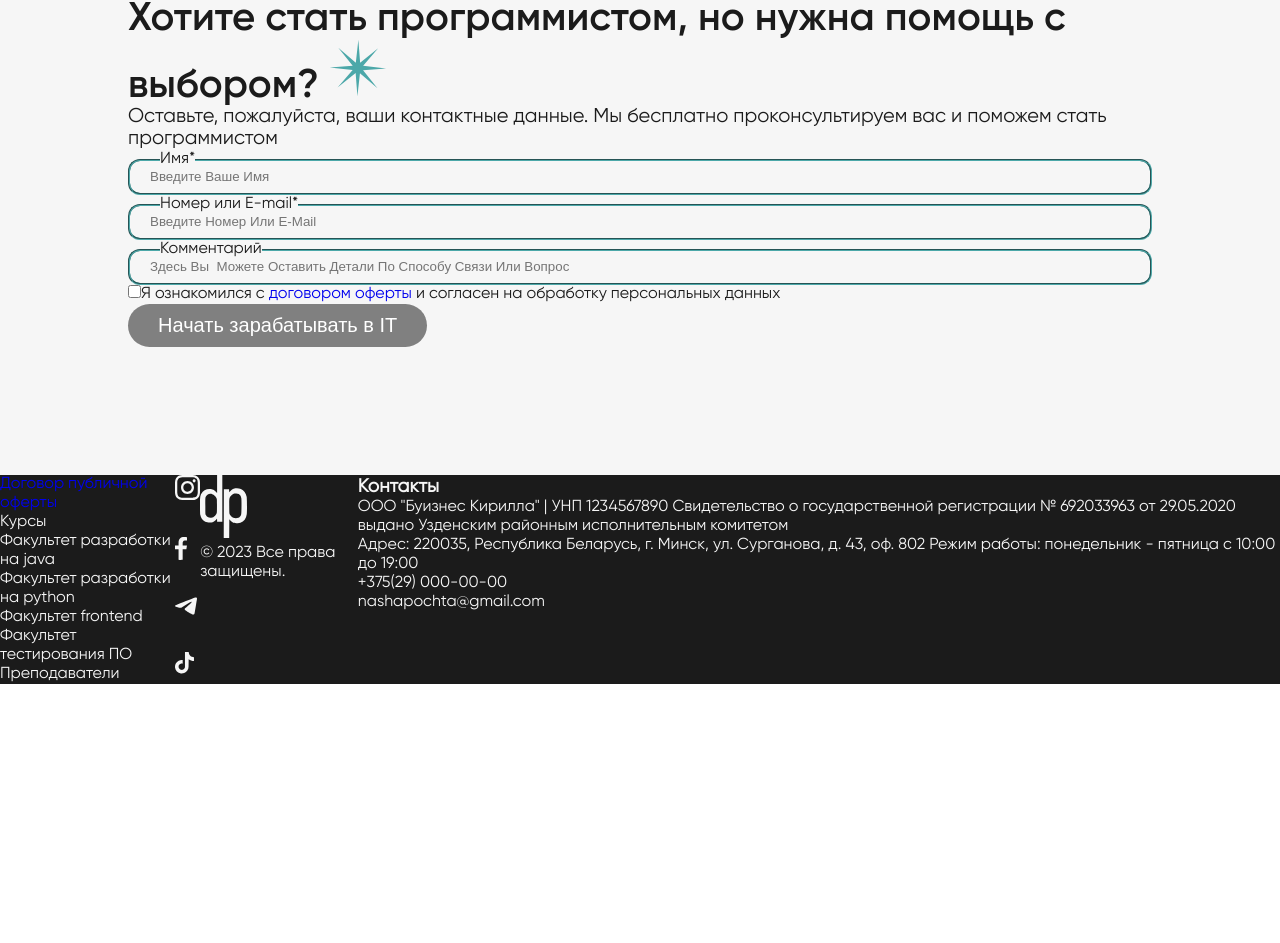
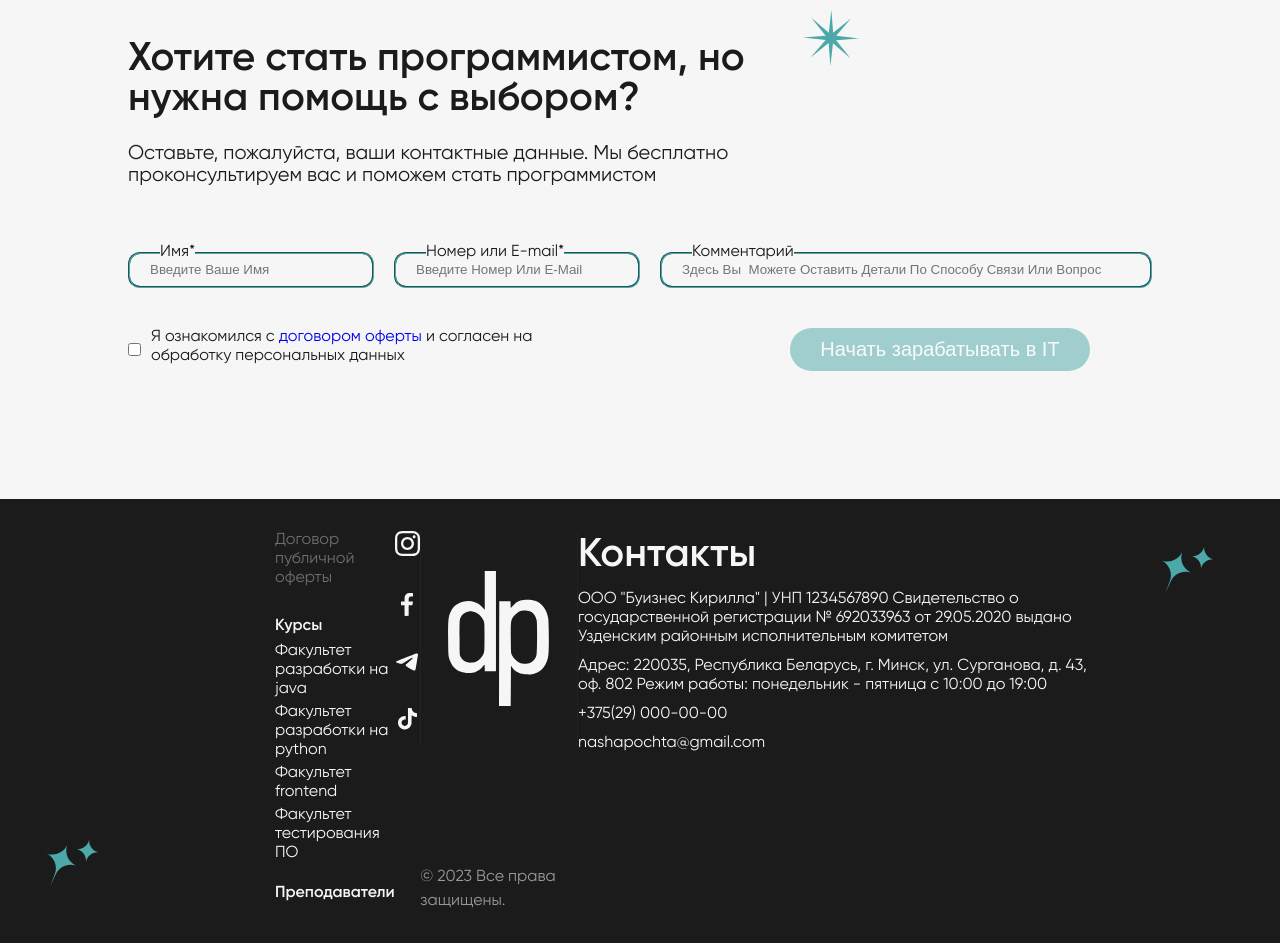
Before and after one commit to JoLiKs/dp124, a React (Create React App) app: page / in a window 1280 px wide. Shown: the part 4871-5814 px from the top of the page. Before the commit the page ends 5555 px from the top, so only its background shows below. Built offline with nearby package versions, Linux system fonts and the light colour scheme.

Commit message:
1920 finish

```diff
--- a/src/Features/FeedbackComponent/FeedbackComponent.js
+++ b/src/Features/FeedbackComponent/FeedbackComponent.js
@@ -24,6 +24,7 @@ const FeedbackComponent = () => {
                 программистом
             </p>
             <form onSubmit={handleSubmit}>
+                <div className={styles.wrapper__formInputWrapper}>
                     <Input type="text" legend="Имя*" placeholder="Введите ваше имя" value={name} onChange={setName} />
                     <Input
                         type="text"
@@ -39,12 +40,15 @@ const FeedbackComponent = () => {
                         value={comment}
                         onChange={setComment}
                     />
+                </div>
+                <div className={styles.wrapper__formSubmitWrapper}>
                     <CheckBox id="checkbox" checked={checkbox} onChange={setCheckbox}>
                         Я ознакомился с <a href="#>"> договором оферты</a> и согласен на обработку персональных данных
                     </CheckBox>
                     <Button type="submit" disabled={disabled}>
                         Начать зарабатывать в IT
                     </Button>
+                </div>
 
                 {/*<input value="" id="tel" />*/}
             </form>
--- a/src/Features/FeedbackComponent/feedBackComponent.module.scss
+++ b/src/Features/FeedbackComponent/feedBackComponent.module.scss
@@ -2,12 +2,39 @@
 .wrapper {
     margin: 128px;
     &__title {
+        position: relative;
+        width: 70%;
         font-family: gilroy-semiBold;
         font-size: 40px;
         line-height: 40px;
+        & svg {
+            position: absolute;
+            top: -30px;
+            right: -15px;
+        }
     }
     &__text {
+        margin: 24px 0 0 0;
+        width: 60%;
         font-size: 20px;
         line-height: 22px;
     }
+    &__formInputWrapper {
+        display: grid;
+        grid-template-columns: 1fr 1fr 2fr;
+        grid-column-gap: 20px;
+        margin: 56px 0 0 0;
+    }
+    &__formSubmitWrapper {
+        display: flex;
+        margin: 40px 0 0 0;
+        & div {
+            display: flex;
+            & label {
+                width: 60%;
+                margin: 0 0 0 10px;
+                cursor: pointer;
+            }
+        }
+    }
 }
--- a/src/Features/Footer/Footer.js
+++ b/src/Features/Footer/Footer.js
@@ -1,13 +1,15 @@
 import React from 'react';
-import { contacts, coursesList, LogoIcon, navBtnList } from '../../Shared';
+import { contacts, coursesList, LogoIcon, navBtnList, TwoStarsIcon } from '../../Shared';
 import { Social } from '../Header/Social';
 import { Link } from 'react-router-dom';
 import styles from './Footer.module.scss';
 
 const Footer = () => {
     return (
-        <footer className={styles.footer}>
-            <div>
+        <footer className={styles.wrapper}>
+            <TwoStarsIcon className={styles.wrapper__iconOne} />
+            <TwoStarsIcon className={styles.wrapper__iconTwo} />
+            <div className={styles.wrapper__leftSection}>
                 <a href="#">Договор публичной оферты</a>
                 <ul>
                     <li>{navBtnList[0].btnName}</li>
@@ -17,21 +19,23 @@ const Footer = () => {
                     <li>{navBtnList[1].btnName}</li>
                 </ul>
             </div>
-            <div>
+            <div className={styles.wrapper__socialSection}>
                 <Social className={styles.social} />
             </div>
-            <div>
+            <span className={styles.wrapper__border}></span>
+            <div className={styles.wrapper__logoSection}>
                 <Link to="/">
                     <LogoIcon className={styles.logo} />
                 </Link>
-                <p>© 2023 Все права защищены.</p>
+                <p className={styles.wrapper__logoSection__text}>© 2023 Все права защищены.</p>
             </div>
-            <div>
-                <h3>Контакты</h3>
-                <p>{contacts.witness}</p>
-                <p>{contacts.address}</p>
-                <p>{contacts.phone}</p>
-                <p>{contacts.email}</p>
+            <span className={styles.wrapper__border}></span>
+            <div className={styles.wrapper__rightSection}>
+                <h3 className={styles.wrapper__rightSection__title}>Контакты</h3>
+                <p className={styles.wrapper__rightSection__text}>{contacts.witness}</p>
+                <p className={styles.wrapper__rightSection__text}>{contacts.address}</p>
+                <p className={styles.wrapper__rightSection__text}>{contacts.phone}</p>
+                <p className={styles.wrapper__rightSection__text}>{contacts.email}</p>
             </div>
         </footer>
     );
--- a/src/Features/Footer/Footer.module.scss
+++ b/src/Features/Footer/Footer.module.scss
@@ -1,9 +1,88 @@
 @import './src/App/styles/variables';
 
-.footer {
+.wrapper {
+    position: relative;
+    display: flex;
+    justify-content: space-between;
+    width: 100%;
+    padding: 32px 182px 30px 275px;
     background: $black;
-    display: flex;
     color: $white;
+    &__leftSection {
+        & a {
+            color: #6e6e6e;
+        }
+        & ul {
+            display: flex;
+            flex-direction: column;
+            justify-content: space-between;
+            margin: 24px 0 8px 0;
+            & li {
+                font-size: 16px;
+                line-height: 19px;
+                margin: 2px 0;
+                &:last-of-type {
+                    margin: 16px 0 0 0;
+                }
+                &:last-of-type,
+                &:first-of-type {
+                    font-family: gilroy-semiBold;
+                    font-size: 16px;
+                    line-height: 24px;
+                }
+            }
+        }
+    }
+    &__socialSection {
+    }
+    &__logoSection {
+        display: flex;
+        flex-direction: column;
+        align-items: center;
+        justify-content: space-between;
+        margin: 40px 0 0 0;
+        width: 400px;
+        & svg {
+            width: 101px;
+            height: 135px;
+        }
+        &__text {
+            font-size: 16px;
+            line-height: 24px;
+            color: #999;
+        }
+    }
+    &__rightSection {
+        &__title {
+            font-family: gilroy-semiBold;
+            font-size: 40px;
+            line-height: 49px;
+        }
+        &__text {
+            width: 520px;
+            margin: 10px 0 0 0;
+            font-size: 16px;
+            line-height: 19px;
+        }
+    }
+    &__border {
+        display: block;
+        width: 2px;
+        height: 215px;
+        background-color: #232323;
+    }
+    &__iconOne,
+    &__iconTwo {
+        position: absolute;
+    }
+    &__iconOne {
+        bottom: 45px;
+        left: 28px;
+    }
+    &__iconTwo {
+        top: 37px;
+        right: 55px;
+    }
 }
 
 .logo * {
@@ -11,7 +90,9 @@
 }
 
 .social {
+    display: flex;
     flex-direction: column;
+    align-items: center;
 }
 
 .social * {
--- a/src/Features/TeachersScreen/TeacherCard.module.scss
+++ b/src/Features/TeachersScreen/TeacherCard.module.scss
@@ -25,10 +25,17 @@
         line-height: 22px;
     }
     &__teachersBlock {
+        position: relative;
         display: flex;
         justify-content: space-between;
         margin-top: 100px;
         flex-wrap: wrap;
+
+    }
+    &__teachersBlockHidden {
+        display: grid;
+        grid-template-columns: 1fr 1fr 1fr 1fr;
+        align-self: center;
     }
     &__btn {
         margin: 84px 0 0 0;
--- a/src/Features/TeachersScreen/TeachersScreen.js
+++ b/src/Features/TeachersScreen/TeachersScreen.js
@@ -39,7 +39,8 @@ const TeachersScreen = () => {
                 ))}
             </div>
             {isOpen && (
-                <div className={styles.wrapper__teachersBlock}>
+
+                <div className={styles.wrapper__teachersBlockHidden}>
                     {Object.keys(randomMizer).map((key) => {
                         if (key !== randomIndex) {
                             return teachersList[randomMizer[key]]?.map(
--- a/src/Shared/Button/Button.module.scss
+++ b/src/Shared/Button/Button.module.scss
@@ -35,7 +35,8 @@
     background-color: $turquoise;
     color: #ffffff;
     &:disabled {
-        background-color: gray;
+        background-color: $turquoise;
+        opacity: 0.5;
     }
 }
 
--- a/src/Shared/CheckBox/CheckBox.js
+++ b/src/Shared/CheckBox/CheckBox.js
@@ -7,8 +7,7 @@ export const CheckBox = ({ id, checked, onChange, label, children }) => {
     return (
         <div>
             <input id={id} type="checkbox" checked={checked} onChange={handleChecked} />
-            <label htmlFor={id}>{label}</label>
-            {children}
+            <label htmlFor={id}>{children}</label>
         </div>
     );
 };
--- a/src/Shared/TeacherCard/TeacherCard.module.scss
+++ b/src/Shared/TeacherCard/TeacherCard.module.scss
@@ -2,7 +2,7 @@
 
 .container {
     position: relative;
-    margin: 0 16px;
+    margin: 0 16px 20px 16px;
     //width: 300px;
     background: $white;
     border-radius: 20px;
@@ -21,7 +21,7 @@
         height: 333px;
         padding: 0 1rem;
         border: 1px solid $black;
-        border-radius: 2rem;
+        border-radius: 20px;
         &__teacherName {
             font-size: 1.25rem;
             text-align: center;
```
Lines whose indentation alone changed are shown as unchanged.
